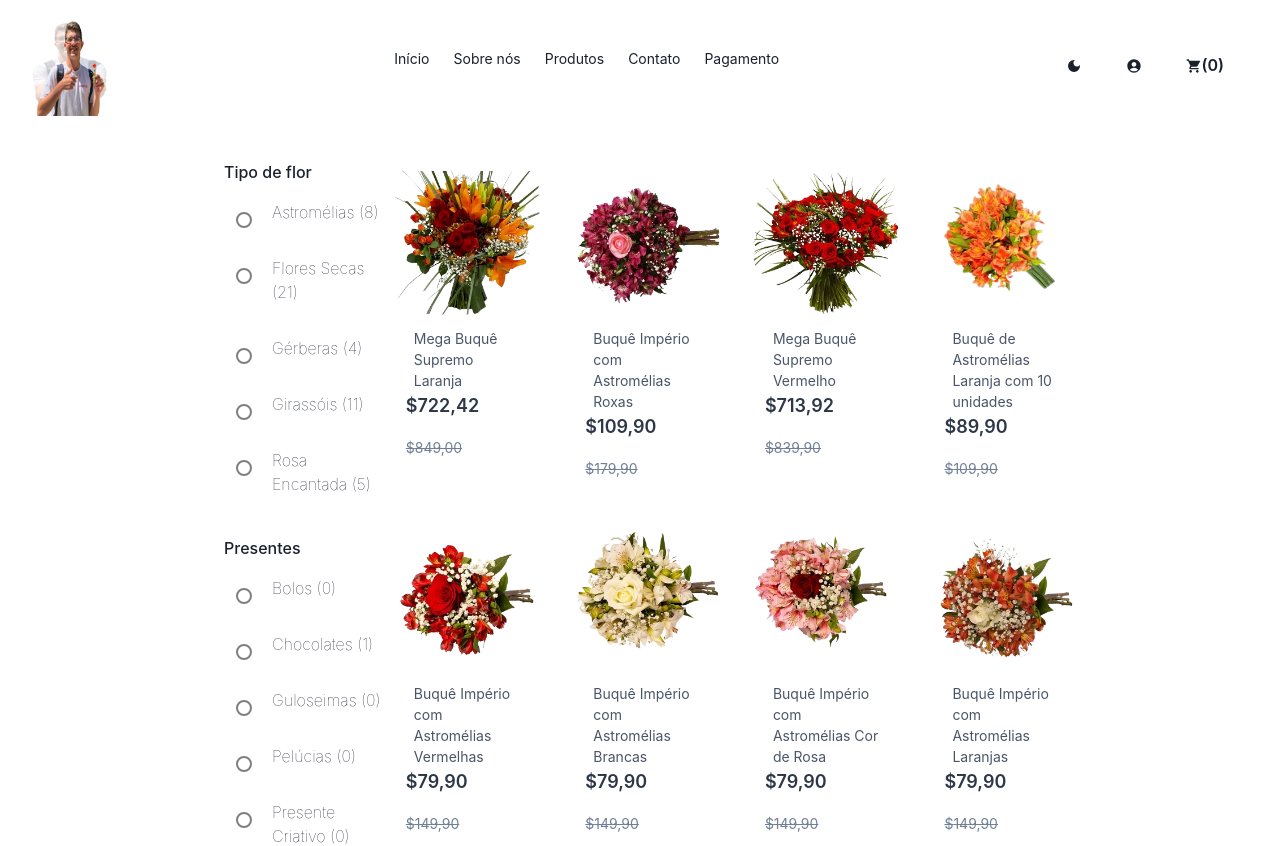
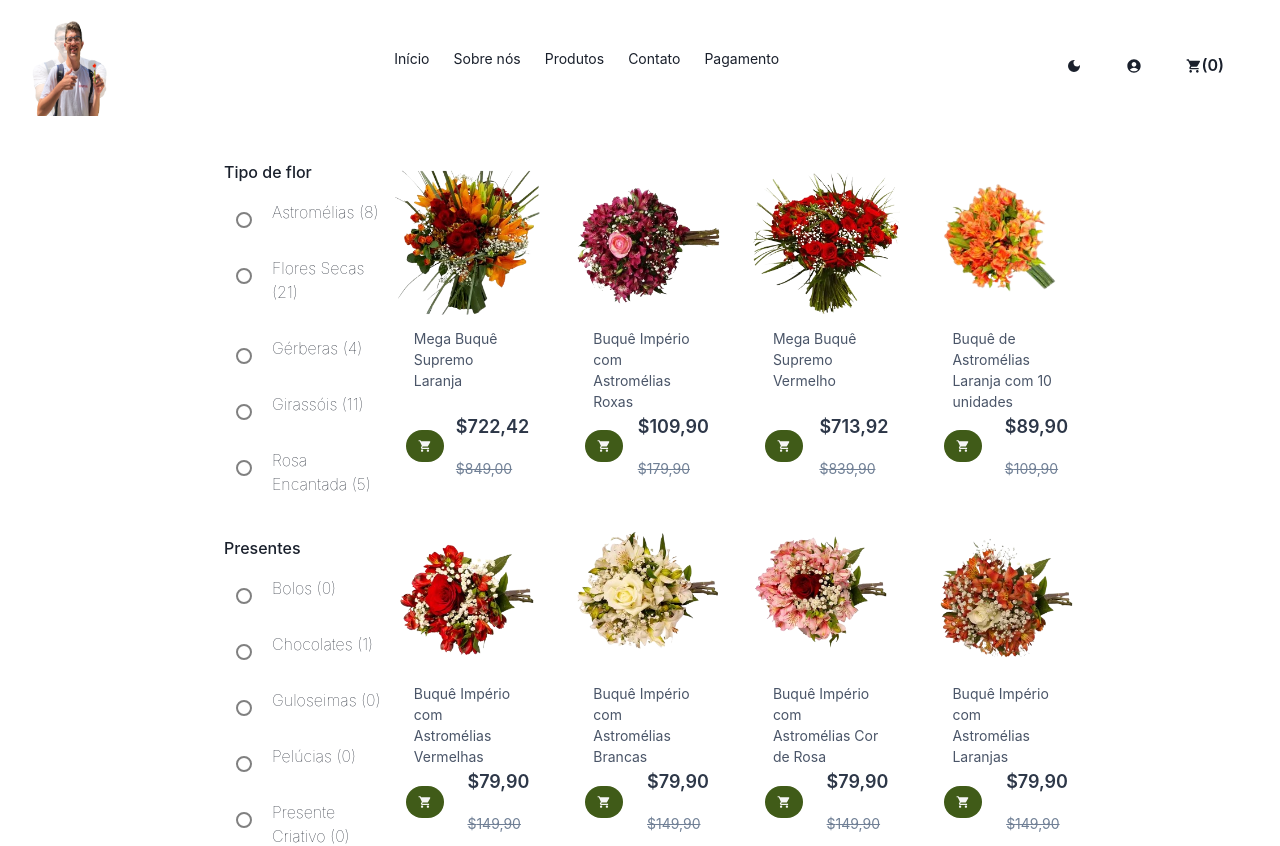
Before and after one commit to efpatti/guizao-flores, a React (Create React App) app in the folder frontend/: page /products in a window 1280 px wide. Shown: the top 846 px of the page. Built offline with nearby package versions, Linux system fonts and the light colour scheme.

Commit message:
posicionamento dos cards e carrinho arrumado

```diff
--- a/frontend/src/pages/Catalogo/index.js
+++ b/frontend/src/pages/Catalogo/index.js
@@ -13,6 +13,7 @@ import {
 import { filters, products } from "./dataStore";
 import { CheckboxStyled } from "./components/CheckBoxStyled";
 import { Link } from "react-router-dom";
+import ProductCard from "../../components/ProductCard"; // Importe o ProductCard aqui
 
 function Catalogo() {
   const { colorMode } = useColorMode();
@@ -76,17 +77,24 @@ function Catalogo() {
               ))}
             </Stack>
           </Flex>
-          <Box>
+          <Flex flexWrap="wrap" justify="center">
+            {/* Utilize Flex ao redor do Grid para manter a linha dos produtos */}
             <Grid templateColumns="repeat(4, 1fr)" gap="1rem">
               {filteredProducts.map((product) => (
-                <Link key={product.id} to={`/products/details/${product.id}`}>
                 <Box
+                  key={product.id}
+                  as="div"
                   _hover={{ cursor: "pointer", boxShadow: "lg" }}
                   borderRadius="sm"
                   p="2"
                   position="relative"
                 >
-                    <Image src={product.img} />
+                  <Image
+                    src={product.img}
+                    onClick={() =>
+                      (window.location.href = `/products/details/${product.id}`)
+                    }
+                  />
                   <Box m="3" mb="5rem">
                     <Text
                       fontSize="sm"
@@ -105,32 +113,31 @@ function Catalogo() {
                     left="5"
                     right="5"
                   >
+                    {/* Adicione o ProductCard aqui */}
+                    <Box zIndex={3}>
+                      <ProductCard product={product} />
+                    </Box>
                     <Box>
                       <Text
                         fontWeight="semibold"
                         fontSize="lg"
-                          color={
-                            colorMode === "light" ? "gray.700" : "gray.200"
-                          }
+                        color={colorMode === "light" ? "gray.700" : "gray.200"}
                       >
                         ${product.price}
                       </Text>
                       <Text
                         as="s"
                         fontSize="sm"
-                          color={
-                            colorMode === "light" ? "gray.500" : "gray.300"
-                          }
+                        color={colorMode === "light" ? "gray.500" : "gray.300"}
                       >
                         ${product.old_price}
                       </Text>
                     </Box>
                   </Stack>
                 </Box>
-                </Link>
               ))}
             </Grid>
-          </Box>
+          </Flex>
         </Stack>
       </Flex>
     </Box>
--- a/frontend/src/pages/Catalogo/productDetails.js
+++ b/frontend/src/pages/Catalogo/productDetails.js
@@ -1,7 +1,8 @@
+import { useParams } from "react-router-dom";
+import { products } from "./dataStore";
 function ProductDetails() {
   const { productId } = useParams();
 
-  // Encontre o produto com base no ID nos seus dados de produtos
   const product = products.find((p) => p.id === productId);
 
   return (
```
Lines whose indentation alone changed are shown as unchanged.
